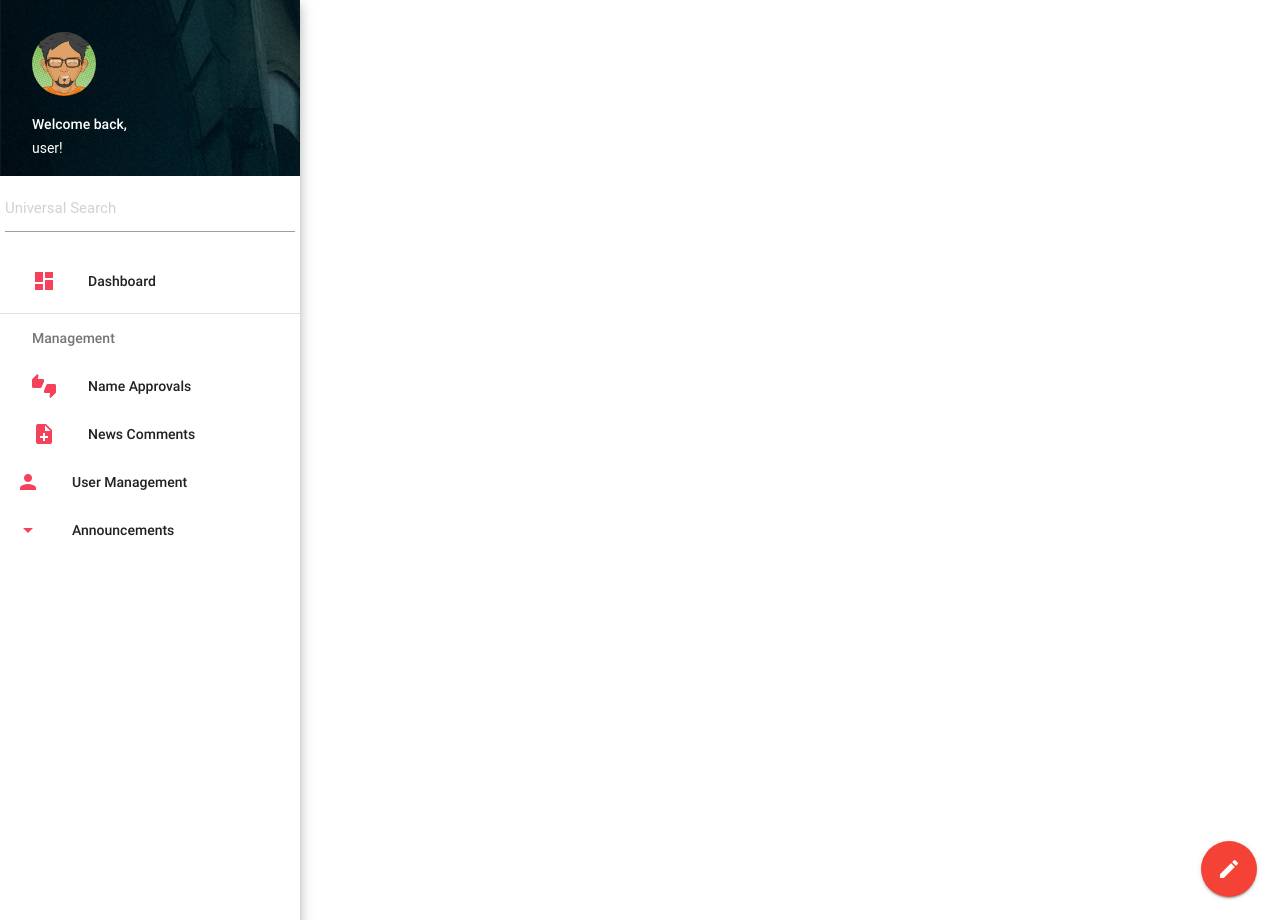
After one commit to ameklou/gardeningdns, a Django app: page /main/dashboard in a window 1280 px wide. The commit adds this page. Run offline with Django 3.2, Linux system fonts and the light colour scheme; some libraries are stand-ins or nearby versions; some web fonts are replaced.

Commit message:
dashboard

```diff
--- a/gardeningdns/urls.py
+++ b/gardeningdns/urls.py
@@ -13,10 +13,11 @@ Including another URLconf
     1. Import the include() function: from django.conf.urls import url, include
     2. Add a URL to urlpatterns:  url(r'^blog/', include('blog.urls'))
 """
-from django.conf.urls import url
+from django.conf.urls import url,include
 from django.contrib import admin
 from main import views
 urlpatterns = [
     url(r'^admin/', admin.site.urls),
     url(r'^$', views.index, name="main"),
+    url(r'^main/', include('main.urls')),
 ]
--- a/main/templates/main/base.html
+++ b/main/templates/main/base.html
@@ -3,11 +3,16 @@
 <html lang="fr" >
   <head>
     <meta charset="utf-8">
+
     <link href="https://fonts.googleapis.com/icon?family=Material+Icons" rel="stylesheet">
-    <link href="https://fonts.googleapis.com/icon?family=Material+Icons" rel="stylesheet">
-    <meta name="viewport" content="width=device-width, initial-scale=1.0"/>
+
     <title>{% block title %}Content Gardening | Dommains Management System{% endblock title %}</title>
-    <link rel="stylesheet" href="{% static 'main/css/sass/materialize.css'%}">
+    <meta content='width=device-width, initial-scale=1, maximum-scale=1, user-scalable=no' name='viewport'>
+    <link href="https://maxcdn.bootstrapcdn.com/font-awesome/4.3.0/css/font-awesome.min.css" rel="stylesheet" type="text/css" />
+    <link href="https://code.ionicframework.com/ionicons/2.0.1/css/ionicons.min.css" rel="stylesheet" type="text/css" />
+    <link rel="stylesheet" href="https://cdnjs.cloudflare.com/ajax/libs/materialize/0.98.0/css/materialize.min.css">
+
+
     <link rel="stylesheet" href="{% static 'main/css/custom.css' %}">
     <link rel="stylesheet" href="{% static 'main/css/jquery.datetimepicker.css' %}">
   </head>
@@ -16,8 +21,35 @@
     {% endblock content %}
 
   </body>
-  <script src="{% static 'main/js/jquery.min.js' %}" ></script>
-  <script src="{% static 'main/js/autocomplete.min.js' %}" ></script>
-  <script src="{% static 'main/js/jquery.datetimepicker.js' %}" ></script>
-  <script src="{% static 'main/js' %}" charset="utf-8"></script>
+  <script src="https://cdnjs.cloudflare.com/ajax/libs/jquery/3.1.1/jquery.min.js"></script>
+   <script src="https://cdnjs.cloudflare.com/ajax/libs/materialize/0.98.0/js/materialize.min.js"></script>
+   <script>
+   // Hide sideNav
+   $('.button-collapse').sideNav({
+   menuWidth: 300, // Default is 300
+   edge: 'left', // Choose the horizontal origin
+   closeOnClick: false, // Closes side-nav on <a> clicks, useful for Angular/Meteor
+     draggable: true // Choose whether you can drag to open on touch screens
+     });
+     $(document).ready(function(){
+     $('.tooltipped').tooltip({delay: 50});
+     });
+     $('select').material_select();
+     $('.collapsible').collapsible();
+     </script>
+     <div class="fixed-action-btn horizontal tooltipped" data-position="top" dattooltipped" data-position="top" data-delay="50" data-tooltip="Quick Links">
+       <a class="btn-floating btn-large red">
+         <i class="large material-icons">mode_edit</i>
+       </a>
+       <ul>
+         <li><a class="btn-floating red tooltipped" data-position="top" data-delay="50" data-tooltip="Handbook" href="#"><i class="material-icons">insert_chart</i></a></li>
+         <li><a class="btn-floating yellow darken-1 tooltipped" data-position="top" data-delay="50" data-tooltip="Staff Applications" href="#"><i class="material-icons">format_quote</i></a></li>
+         <li><a class="btn-floating green tooltipped" data-position="top" data-delay="50" data-tooltip="Name Guidelines" href="#"><i class="material-icons">publish</i></a></li>"
+         <li><a class="btn-floating blue tooltipped" data-position="top" data-delay="50" data-tooltip="Issue Tracker" href="#"><i class="material-icons">attach_file</i></a></li>
+         <li><a class="btn-floating orange tooltipped" data-position="top" data-delay="50" data-tooltip="Support" href="#"><i class="material-icons">person</i></a></li>
+       </ul>
+     </div>
+   </div>
+   <script src="https://cdnjs.cloudflare.com/ajax/libs/jquery/3.1.1/jquery.min.js"></script>
+
 </html>
--- a/main/templates/main/dashboard.html
+++ b/main/templates/main/dashboard.html
@@ -1,5 +1,5 @@
 {% extends "main/base.html" %}
 {% block title %} Content Gardening | Dashboard{% endblock title %}
 {% block content %}
-
+{% include "main/menu.html" %}
 {% endblock content %}
--- /dev/null
+++ b/main/templates/main/menu.html
@@ -0,0 +1,56 @@
+<ul id="slide-out" class="side-nav fixed z-depth-4">
+      <li>
+        <div class="userView">
+          <div class="background">
+            <img src="assets/img/photo1.png">
+          </div>
+          <a href="#!user"><img class="circle" src="assets/img/avatar04.png"></a>
+          <a href="#!name"><span class="white-text name">Welcome back,</span></a>
+          <a href="#!email"><span class="white-text email">user!</span></a>
+        </div>
+      </li>
+
+      <li>
+        <form class="sidebar-form">
+          <div class="input-group">
+            <input id="accounts" type="text" name="username" class="form-control" placeholder="Universal Search" autocomplete="off" />
+          </div>
+        </form>
+      </li>
+
+      <li><a class="active" href="index.html"><i class="material-icons pink-item">dashboard</i>Dashboard</a></li>
+      <li><div class="divider"></div></li>
+
+      <li><a class="subheader">Management</a></li>
+      <li><a href="names.html"><i class="material-icons pink-item">thumbs_up_down</i>Name Approvals</a></li>
+      <li><a href="comments.html"><i class="material-icons pink-item">note_add</i>News Comments</a></li>
+
+      <li class="no-padding">
+        <ul class="collapsible collapsible-accordion">
+          <li>
+            <a class="collapsible-header">User Management<i class="material-icons pink-item">person</i></a>
+            <div class="collapsible-body">
+              <ul>
+                <li><a href="userdetails.html">User Detail</a></li>
+                <li><a href="recentusers.html">Recent Users</a></li>
+                <li><a href="reports.html">Reports</a></li>
+              </ul>
+            </div>
+          </li>
+        </ul>
+      </li>
+
+      <li class="no-padding">
+        <ul class="collapsible collapsible-accordion">
+          <li>
+            <a class="collapsible-header">Announcements<i class="material-icons pink-item">arrow_drop_down</i></a>
+            <div class="collapsible-body">
+              <ul>
+                <li><a href="addannoun.html">Add New</a></li>
+                <li><a href="allannoun.html">All Announcements</a></li>
+              </ul>
+            </div>
+          </li>
+        </ul>
+      </li>
+    </ul>
--- a/main/urls.py
+++ b/main/urls.py
@@ -2,4 +2,5 @@ from django.conf.urls import url,include
 from . import views
 urlpatterns = [
     url(r'^$', views.index, name="main"),
+    url(r'^dashboard$', views.dashboard, name="dashboard"),
 ]
--- a/main/views.py
+++ b/main/views.py
@@ -27,3 +27,7 @@ def index(request):
         else:
             form= LoginForm()
             return render(request, 'main/index.html',{'form':form})
+
+
+def dashboard(request):
+    return render(request,'main/dashboard.html')
```
